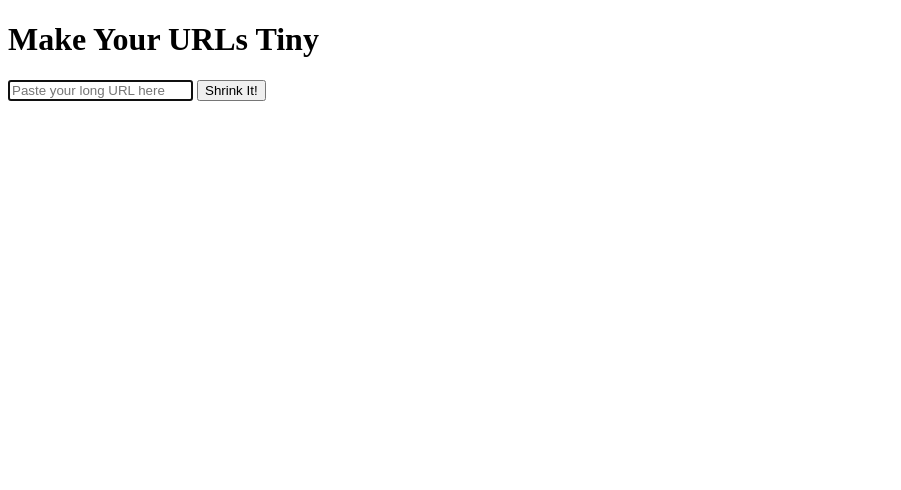
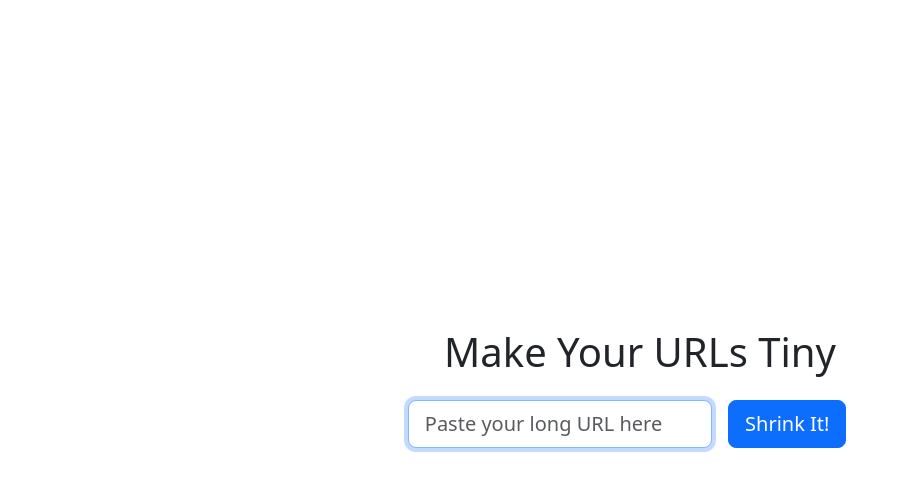
Before and after one commit to KodaKodama/tinyUrl, a website: page static/index.html in a window 1280 px wide. Shown: the whole page, without its empty margins (0-901 px from the left). Drawn offline with nearby package versions, Linux system fonts and the light colour scheme.

Commit message:
added styling to the static page using bootstrap

```diff
--- a/static/index.html
+++ b/static/index.html
@@ -4,20 +4,24 @@
   <meta charset="UTF-8">
   <meta name="viewport" content="width=device-width, initial-scale=1.0">
   <meta http-equiv="X-UA-Compatible" content="ie=edge">
+  <link href="https://cdn.jsdelivr.net/npm/bootstrap@5.3.3/dist/css/bootstrap.min.css" rel="stylesheet" integrity="sha384-QWTKZyjpPEjISv5WaRU9OFeRpok6YctnYmDr5pNlyT2bRjXh0JMhjY6hW+ALEwIH" crossorigin="anonymous">
   <title>TinyURL</title>
-  <link rel="stylesheet" href="style.css"> </head>
 <body>
-  <main class="container">
-    <h1 class="title">Make Your URLs Tiny</h1>
-    <form class="url-form" action="/urlapi" method="post"> <div class="input-group">
-        <input type="url" class="url-input" name="url" placeholder="Paste your long URL here" required autofocus>
-        <button type="submit" class="submit-button">Shrink It!</button>
+  <main class="container d-flex flex-column justify-content-center align-items-center min-vh-100">
+    <h1 class="title text-center mb-4">Make Your URLs Tiny</h1>
+    <form class="url-form row g-3" action="/urlapi" method="post">
+      <div class="col-md-8">
+        <input type="url" class="url-input form-control form-control-lg" name="url" placeholder="Paste your long URL here" required autofocus>
+      </div>
+      <div class="col-md-4">
+        <button type="submit" class="submit-button btn btn-primary btn-lg">Shrink It!</button>
       </div>
     </form>
-    <section class="result-section"></section>
+    <section class="result-section mt-4"></section>
   </main>
+  <script src="https://cdn.jsdelivr.net/npm/bootstrap@5.2.2/dist/js/bootstrap.bundle.min.js" integrity="sha384-OERHp6SiEMe66ANoCUQMnUeJlRLtZPxcqzYLpCOmMv8eVhKN8PNqTd7CWUVC5++yW" crossorigin="anonymous"></script>
+  <script>
 
-  <script>
     const form = document.querySelector('.url-form');
     const resultSection = document.querySelector('.result-section');
 
@@ -44,9 +48,9 @@
       .then(data => {
         console.log(data.shortUrl);
         resultSection.innerHTML = `
-          <div class="short-url-container">
+          <div class="short-url-container d-flex justify-content-between align-items-center">
             <a href="${data.shortUrl}" target="_blank" class="short-url">${data.shortUrl}</a>
-            <button class="copy-button">Copy</button>
+            <button class="copy-button btn btn-secondary">Copy</button>
           </div>
         `;
 
```
